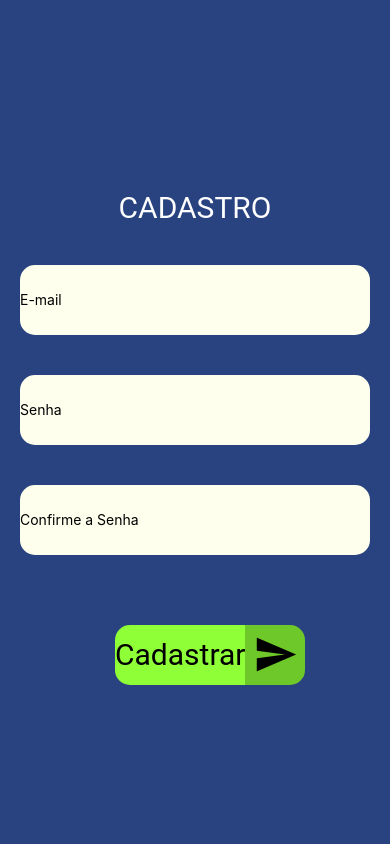
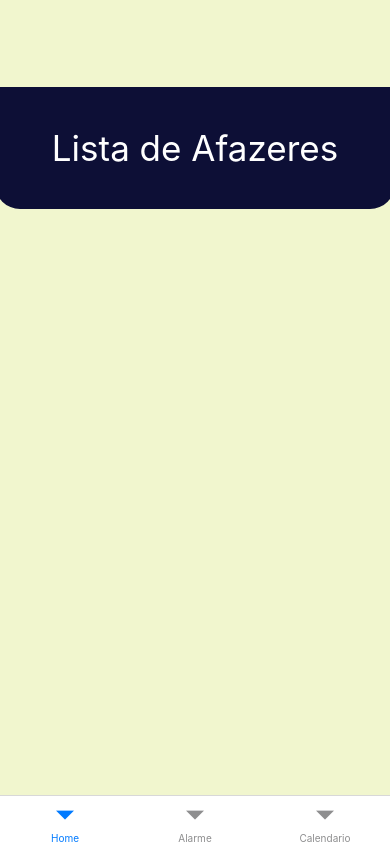
Before and after one commit to lucasaragao29/agenda, a React Native app: screen /Home in a window 390 px wide. Built offline with nearby package versions, Linux system fonts and the light colour scheme.

Commit message:
TelaHomeIniciando

```diff
--- a/App.tsx
+++ b/App.tsx
@@ -4,7 +4,7 @@ import LoginScreen from "./screens/login";
 import CadastroScreen from "./screens/cadastro";
 
 export default function Login() {
-  const [telaLogin, setTelaLogin] = useState(false);
+  const [telaLogin, setTelaLogin] = useState(true);
 
-  return telaLogin  ?  <MyTabs /> : <CadastroScreen/> ;
+  return telaLogin  ?  <MyTabs /> : <LoginScreen/> ;
 }
--- a/screens/home/index.tsx
+++ b/screens/home/index.tsx
@@ -1,9 +1,13 @@
-import { View,Text } from "react-native";
+import { Container, Txt,Header } from "./style";
 
 export default function HomeScreen() {
   return (
-    <View style={{ flex: 1, alignItems: 'center', justifyContent: 'center' }}>
-      <Text>Home</Text>
-    </View>
+    <Container>
+      <Header>
+        <Txt>
+          Lista de Afazeres
+        </Txt>
+      </Header>
+    </Container>
   );
 }
--- /dev/null
+++ b/screens/home/style.tsx
@@ -0,0 +1,22 @@
+import styled from 'styled-components/native'
+
+export const Container = styled.View`
+flex:1;
+justify-content:center;
+align-items:center;
+background-color:#F1F6CE;
+`;
+
+export const Header = styled.View`
+background-color: #0D0F36;
+bottom: 250px;
+heigt:300px;
+width:400px;
+align-items: center;
+border-radius: 0px 0px 25px 25px;
+`;
+export const Txt = styled.Text`
+font-size: 35px;
+color: #fff;
+padding: 40px;
+`;
```
